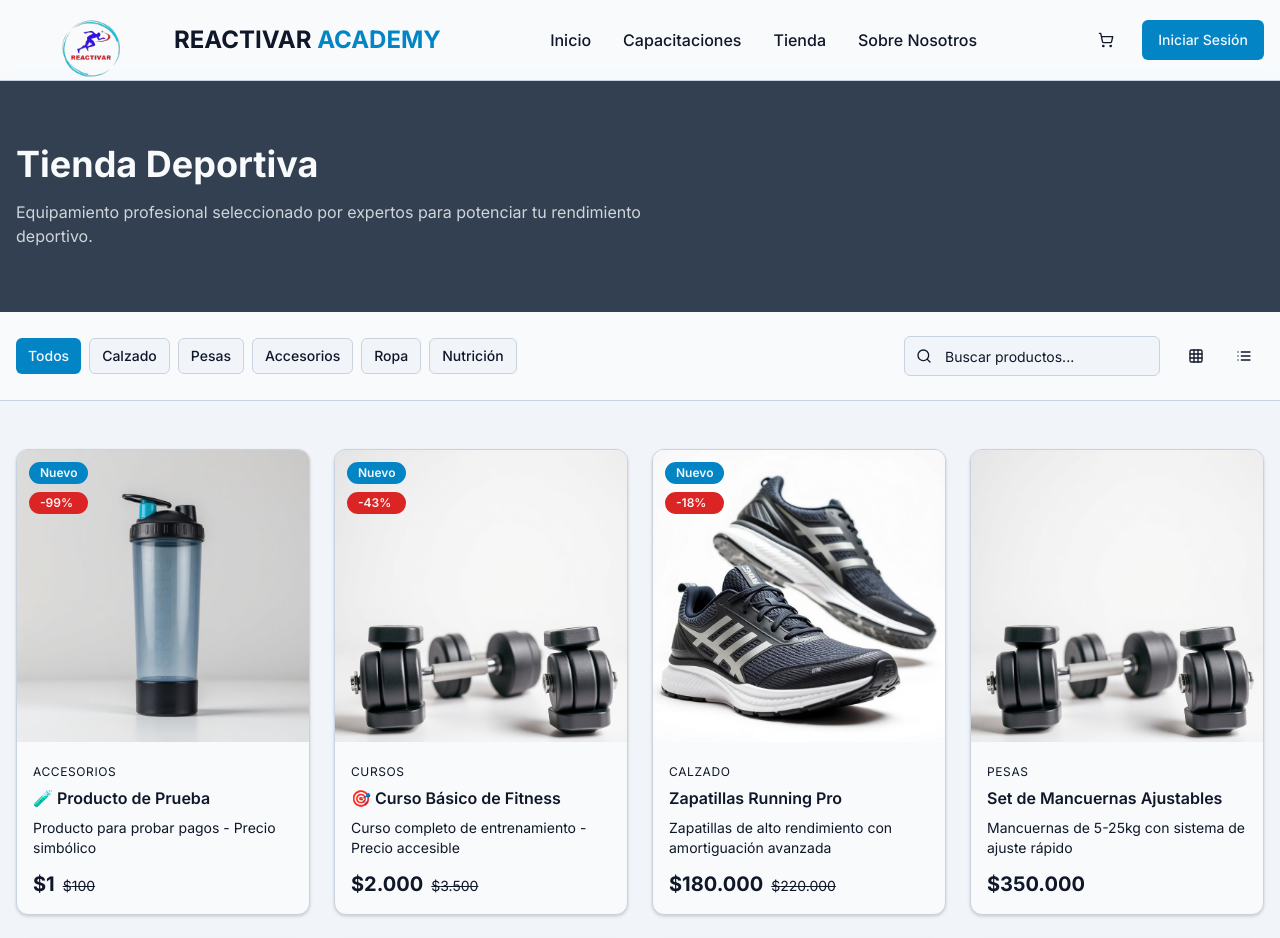
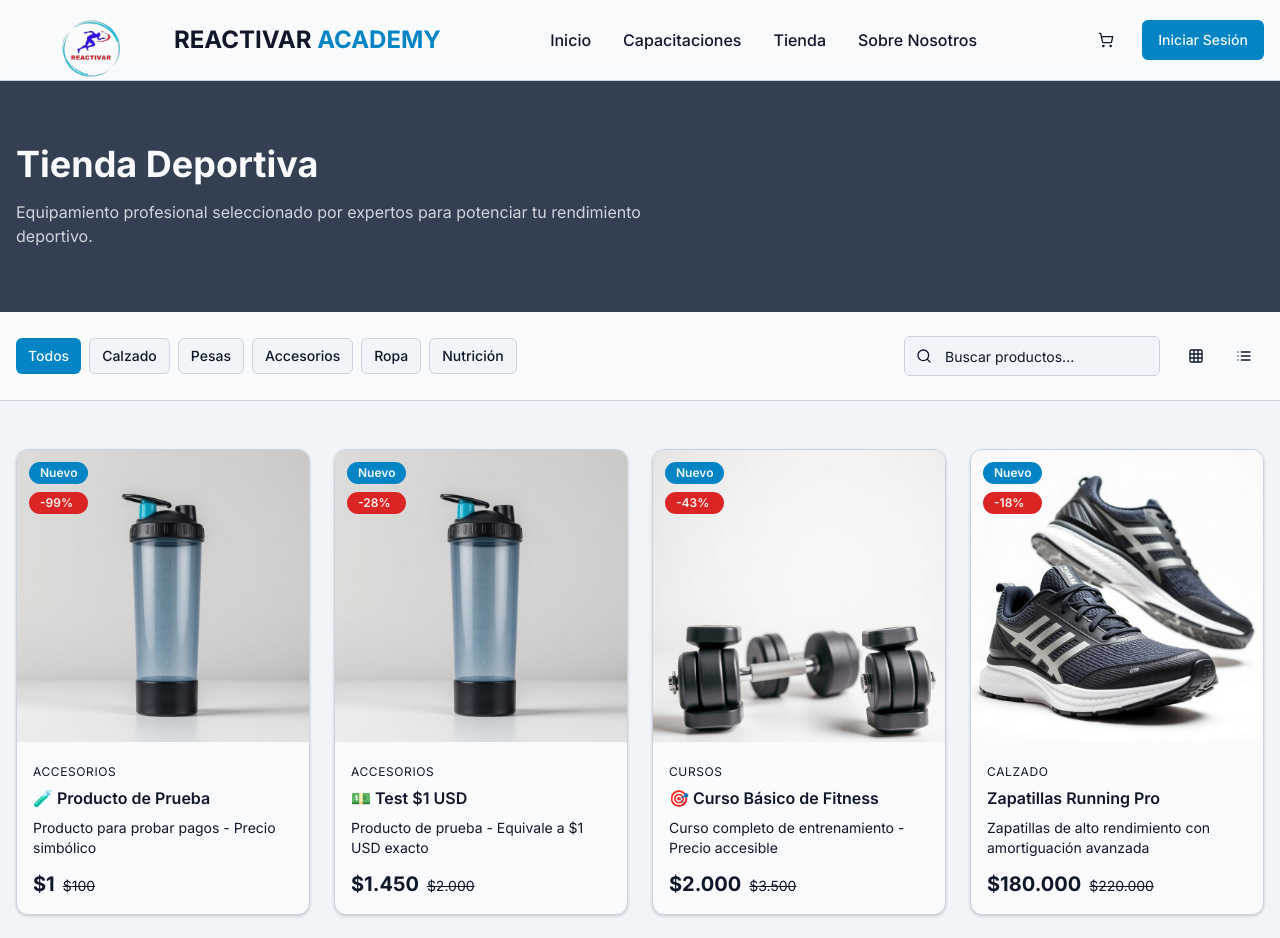
Before and after one commit to AxelBytes/reactivar-academy, a React (Vite) app: page /tienda in a window 1280 px wide. Shown: the top 938 px of the page. Built offline with nearby package versions, Linux system fonts and the light colour scheme; the HTML template or start-up script is replaced by a standard one.

Commit message:
Add  USD test product

```diff
--- a/src/pages/Store.tsx
+++ b/src/pages/Store.tsx
@@ -18,6 +18,17 @@ const products = [
     description: "Producto para probar pagos - Precio simbólico",
     price: 1,
     originalPrice: 100,
+    image: productShaker,
+    category: "Accesorios",
+    inStock: true,
+    isNew: true,
+  },
+  {
+    id: 997,
+    name: "💵 Test $1 USD",
+    description: "Producto de prueba - Equivale a $1 USD exacto",
+    price: 1450,
+    originalPrice: 2000,
     image: productShaker,
     category: "Accesorios",
     inStock: true,
```
